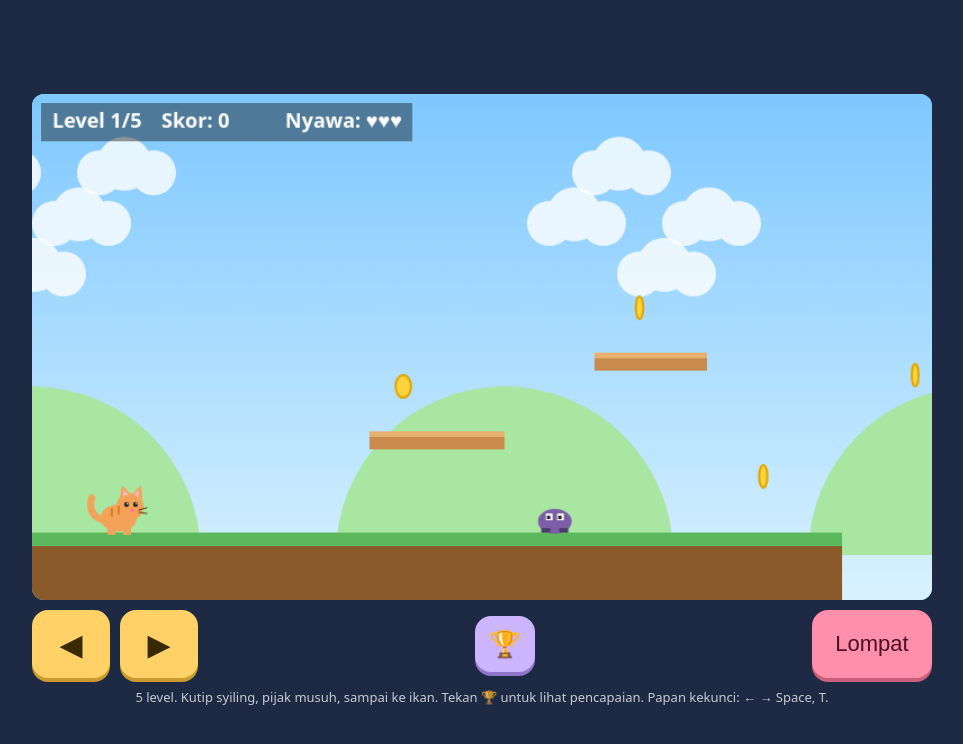
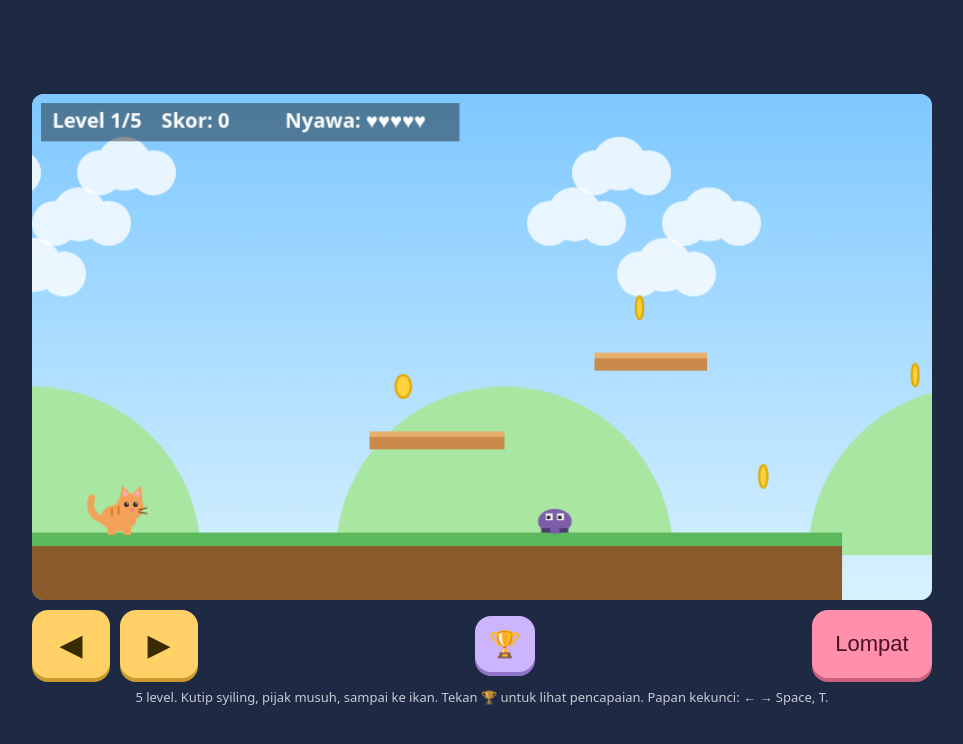
Before and after one commit to ibnusina332-sys/Ai-mcp-projek, a plain HTML site: page index.html in a window 1280 px wide. Shown: the whole page, without its empty margins (158-1121 px from the left). Drawn offline with Linux system fonts and the light colour scheme.

Commit message:
Tukar nyawa kepada 5
Co-Authored-By: Claude Sonnet 5.5 <noreply@anthropic.com>
Claude-Session: https://claude.ai/code/session_01HiW9iJA6Qz87hxqVT7a7Ry

```diff
--- a/index.html
+++ b/index.html
@@ -115,7 +115,7 @@
     {id:'allcoins',name:'Kaya Raya',desc:'Kutip semua syiling dalam satu level'},
     {id:'lvl3',name:'Separuh Jalan',desc:'Siapkan level 3'},
     {id:'lvl5',name:'Juara Kucing',desc:'Tamatkan semua 5 level'},
-    {id:'perfect',name:'Nyawa Penuh',desc:'Tamatkan game dengan 3 nyawa'}
+    {id:'perfect',name:'Nyawa Penuh',desc:'Tamatkan game dengan 5 nyawa'}
   ];
   var got={},stats={coins:0,stomps:0},toasts=[],showAch=false;
   try{
@@ -142,7 +142,7 @@
     enemies=enemyDef.map(function(e){return {x:e[0],y:GROUND-24,w:30,h:24,min:e[1],max:e[2],dir:1,dead:false};});
     levelCoins=0;levelLost=0;
   }
-  function newGame(){loadLevel(0);build();placePlayer();score=0;lives=3;setState('play');}
+  function newGame(){loadLevel(0);build();placePlayer();score=0;lives=5;setState('play');}
   function nextLevel(){loadLevel(levelIdx+1);build();placePlayer();setState('play');}
   newGame();
 
@@ -163,7 +163,7 @@
     if(levelIdx>=2)unlock('lvl3');
     if(levelIdx===LAST){
       unlock('lvl5');
-      if(lives===3)unlock('perfect');
+      if(lives===5)unlock('perfect');
       setState('win');
     }else setState('next');
   }
@@ -335,7 +335,7 @@
     if(state!=='over')drawCat(p.x,p.y,p.face,Math.abs(p.vx)>0,!p.ground);
     ctx.restore();
 
-    ctx.fillStyle='rgba(0,0,0,.4)';ctx.fillRect(8,8,330,34);
+    ctx.fillStyle='rgba(0,0,0,.4)';ctx.fillRect(8,8,372,34);
     ctx.fillStyle='#fff';ctx.font='bold 18px system-ui';ctx.textBaseline='middle';ctx.textAlign='left';
     ctx.fillText('Level '+(levelIdx+1)+'/5',18,25);
     ctx.fillText('Skor: '+score,115,25);
```
